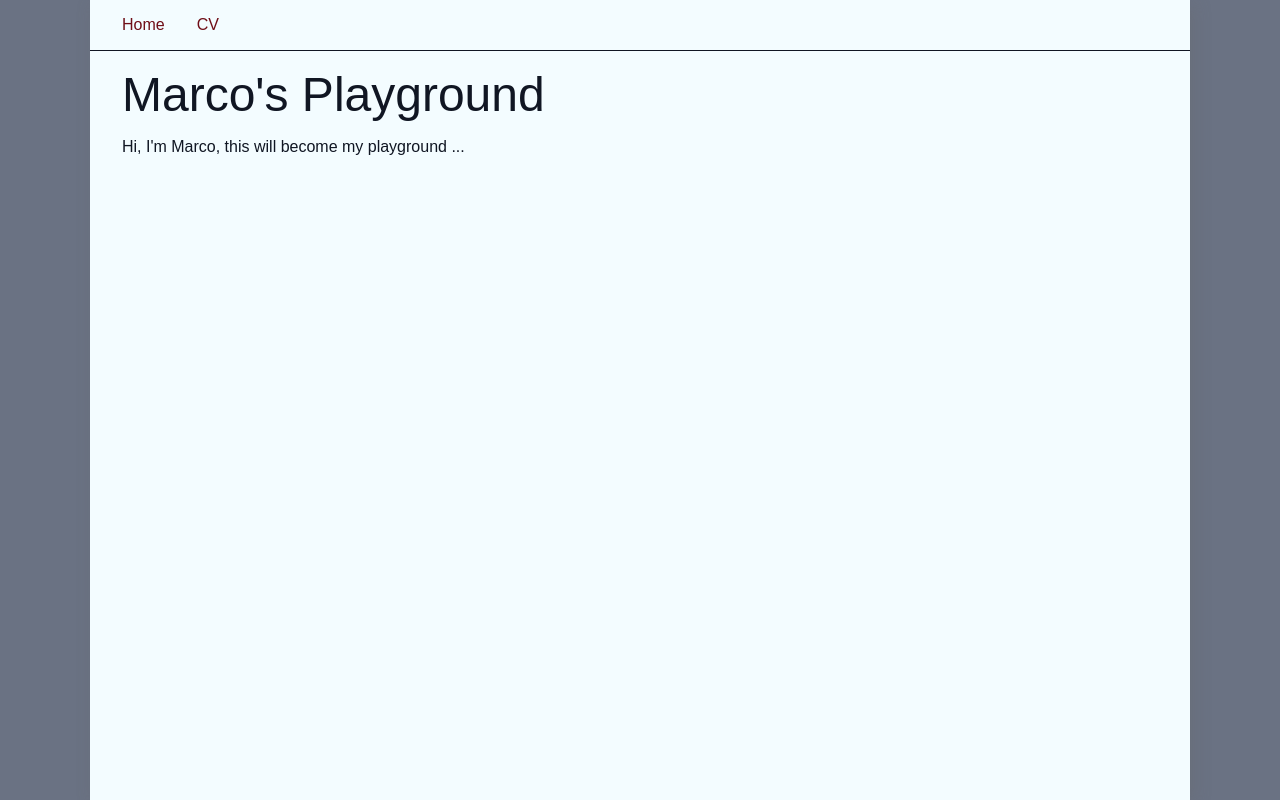
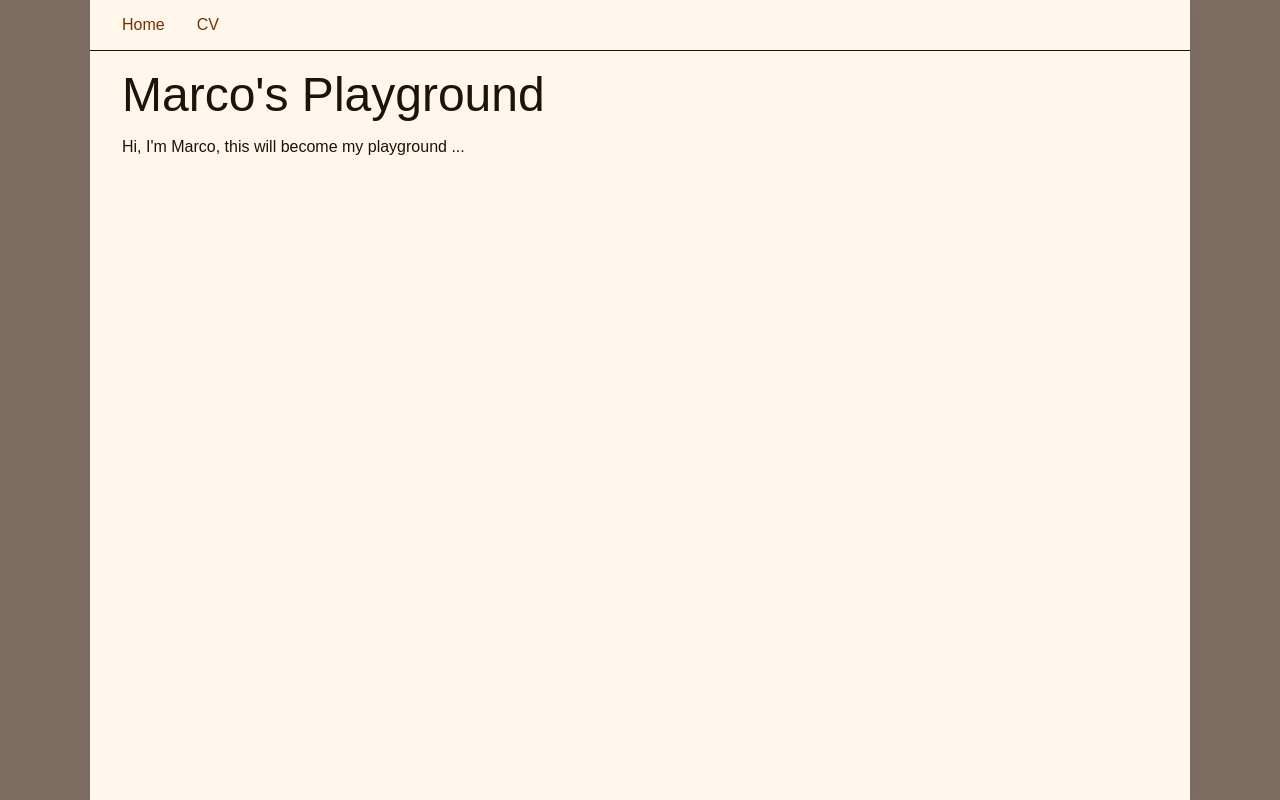
Before and after one commit to marco-ceriani/marco-ceriani.github.io, a plain HTML site: page index.html in a window 1280 px wide. Drawn offline with Linux system fonts and the light colour scheme.

Commit message:
use less poor colors

```diff
--- a/style.css
+++ b/style.css
@@ -17,11 +17,10 @@ img, picture, svg, video {
 
 /* Properties */
 :root {
-    --clr-red: oklch(35% 0.129 23.24);
-    --clr-yellow: hsl(42.2, 100%, 71.6%);
-    --clr-neutral-99: oklch(99% 0.028 265.63);
-    --clr-neutral-50: oklch(55% 0.028 265.63);
-    --clr-neutral-20: oklch(20% 0.028 265.63);
+    --clr-accent: oklch(40% 0.122 52.11);
+    --clr-neutral-99: oklch(99% 0.03 52.37);
+    --clr-neutral-50: oklch(55% 0.03 52.37);
+    --clr-neutral-20: oklch(20% 0.03 52.37);
 
     /* Light theme */
     --clr-text: var(--clr-neutral-20);
@@ -64,7 +63,7 @@ nav a {
 
 nav a,
 nav a:visited {
-    color: var(--clr-red);
+    color: var(--clr-accent);
 }
 
 .page-wrapper {
@@ -87,7 +86,7 @@ h1 {
     :root {
         --clr-text: var(--clr-neutral-99);
         --clr-paper: var(--clr-neutral-20);
-        --clr-red: oklch(65% 0.129 23.24);
         --clr-border: var(--clr-neutral-99);
+        --clr-accent: oklch(80% 0.122 52.11);
     }
 }
```
